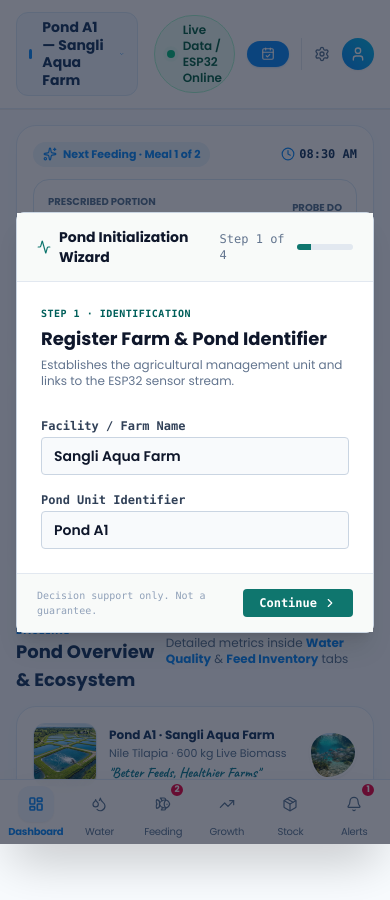
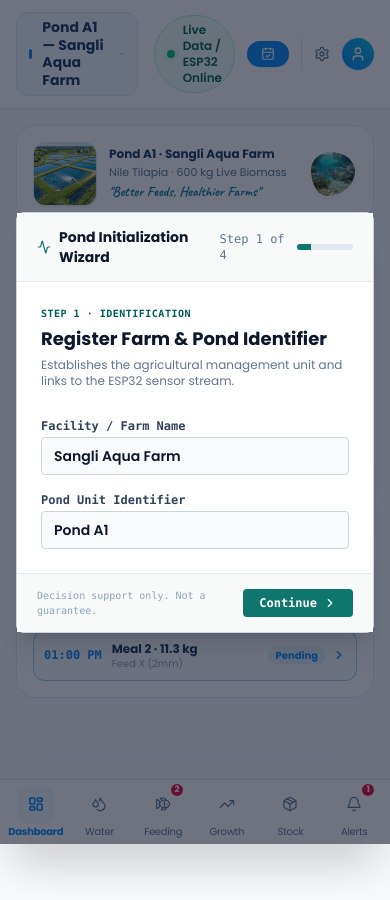
Before and after one commit to valkyrie-nyx/Precision-Feeding-Assistant, a React (Vite) app: page / in a window 390 px wide. After the commit the page ends 844 px from the top, so only its background shows below. Built offline with nearby package versions, Linux system fonts and the light colour scheme.

Commit message:
Position Pond Overview at the top of the first page with Feeding Schedule directly below it

```diff
--- a/src/views/TodayPlanView.tsx
+++ b/src/views/TodayPlanView.tsx
@@ -73,7 +73,51 @@ export const TodayPlanView: React.FC<TodayPlanViewProps> = ({
       )}
 
       {/* ============================================================== */}
-      {/* 1. PRIMARY SECTION: FEEDING SCHEDULE & PRESCRIPTION BOX        */}
+      {/* 1. TOP SECTION: POND OVERVIEW & BIOLOGICAL CONTEXT (NOW AT TOP)*/}
+      {/* ============================================================== */}
+      <section className="space-y-3">
+        {/* DESKTOP FULL HERO SECTION WITH POND & SWIMMING FISH */}
+        <div className="hidden lg:block">
+          <HeroSection
+            onViewPondDetails={() => onNavigateToTab?.('water')}
+            onOpenTimetable={() => setShowTimetable(true)}
+          />
+        </div>
+
+        {/* MOBILE COMPACT POND OVERVIEW CARD */}
+        <div className="lg:hidden ocean-card p-4 bg-gradient-to-r from-white via-[#f0f7fe] to-white border border-[#dcebfa]">
+          <div className="flex items-center gap-3">
+            <img
+              src="/images/pond_overview.jpg"
+              alt="Pond thumbnail"
+              className="w-16 h-16 rounded-xl object-cover border border-[#d6e8f7] shrink-0 shadow-xs"
+            />
+
+            <div className="flex-1 min-w-0">
+              <div className="font-bold text-xs text-[#12365F] truncate">
+                {farmSetup.pondName} · {farmSetup.farmName}
+              </div>
+              <div className="text-[11px] text-[#547392] truncate mt-0.5">
+                Nile Tilapia · {biomassKg} kg Live Biomass
+              </div>
+              <div className="font-handwriting text-sm text-[#087A91] font-bold mt-0.5">
+                "Better Feeds, Healthier Farms"
+              </div>
+            </div>
+
+            <div className="w-12 h-12 blob-mask-fish border-2 border-white shadow-xs shrink-0 overflow-hidden bg-sky-100">
+              <img
+                src="/images/swimming_fish.jpg"
+                alt="Fish thumbnail"
+                className="w-full h-full object-cover"
+              />
+            </div>
+          </div>
+        </div>
+      </section>
+
+      {/* ============================================================== */}
+      {/* 2. SECOND SECTION: FEEDING SCHEDULE & PRESCRIPTION BOX         */}
       {/* ============================================================== */}
       <section className="space-y-4">
         {/* DESKTOP 2-COLUMN VIEW (>= lg) */}
@@ -420,65 +464,6 @@ export const TodayPlanView: React.FC<TodayPlanViewProps> = ({
         </div>
       </section>
 
-      {/* ============================================================== */}
-      {/* 2. SECONDARY SECTION: POND OVERVIEW & BIOLOGICAL CONTEXT       */}
-      {/* ============================================================== */}
-      <section className="space-y-3 pt-2">
-        <div className="flex items-center justify-between">
-          <div>
-            <span className="text-[10px] uppercase font-bold tracking-widest text-[#0789F9] block">
-              Facility & Biological Baseline
-            </span>
-            <h2 className="text-lg font-bold text-[#12365F]">
-              Pond Overview & Ecosystem
-            </h2>
-          </div>
-
-          <span className="text-xs text-[#547392]">
-            Detailed metrics inside <strong className="text-[#0789F9]">Water Quality</strong> & <strong className="text-[#0789F9]">Feed Inventory</strong> tabs
-          </span>
-        </div>
-
-        {/* DESKTOP FULL HERO SECTION WITH POND & SWIMMING FISH */}
-        <div className="hidden lg:block">
-          <HeroSection
-            onViewPondDetails={() => onNavigateToTab?.('water')}
-            onOpenTimetable={() => setShowTimetable(true)}
-          />
-        </div>
-
-        {/* MOBILE COMPACT POND OVERVIEW CARD */}
-        <div className="lg:hidden ocean-card p-4 bg-gradient-to-r from-white via-[#f0f7fe] to-white border border-[#dcebfa]">
-          <div className="flex items-center gap-3">
-            <img
-              src="/images/pond_overview.jpg"
-              alt="Pond thumbnail"
-              className="w-16 h-16 rounded-xl object-cover border border-[#d6e8f7] shrink-0 shadow-xs"
-            />
-
-            <div className="flex-1 min-w-0">
-              <div className="font-bold text-xs text-[#12365F] truncate">
-                {farmSetup.pondName} · {farmSetup.farmName}
-              </div>
-              <div className="text-[11px] text-[#547392] truncate mt-0.5">
-                Nile Tilapia · {biomassKg} kg Live Biomass
-              </div>
-              <div className="font-handwriting text-sm text-[#087A91] font-bold mt-0.5">
-                "Better Feeds, Healthier Farms"
-              </div>
-            </div>
-
-            <div className="w-12 h-12 blob-mask-fish border-2 border-white shadow-xs shrink-0 overflow-hidden bg-sky-100">
-              <img
-                src="/images/swimming_fish.jpg"
-                alt="Fish thumbnail"
-                className="w-full h-full object-cover"
-              />
-            </div>
-          </div>
-        </div>
-      </section>
-
       {/* MODALS */}
       <FullTimetableModal
         isOpen={showTimetable}
```
